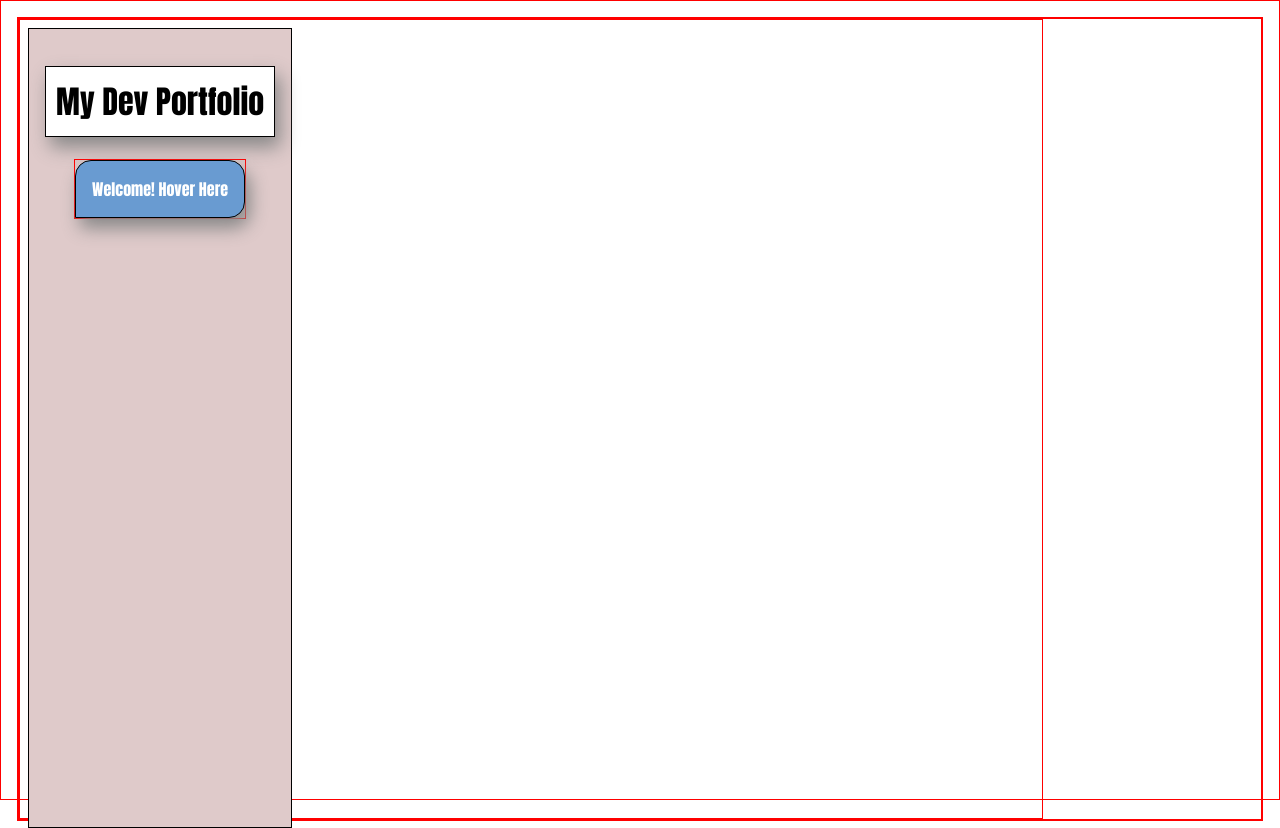
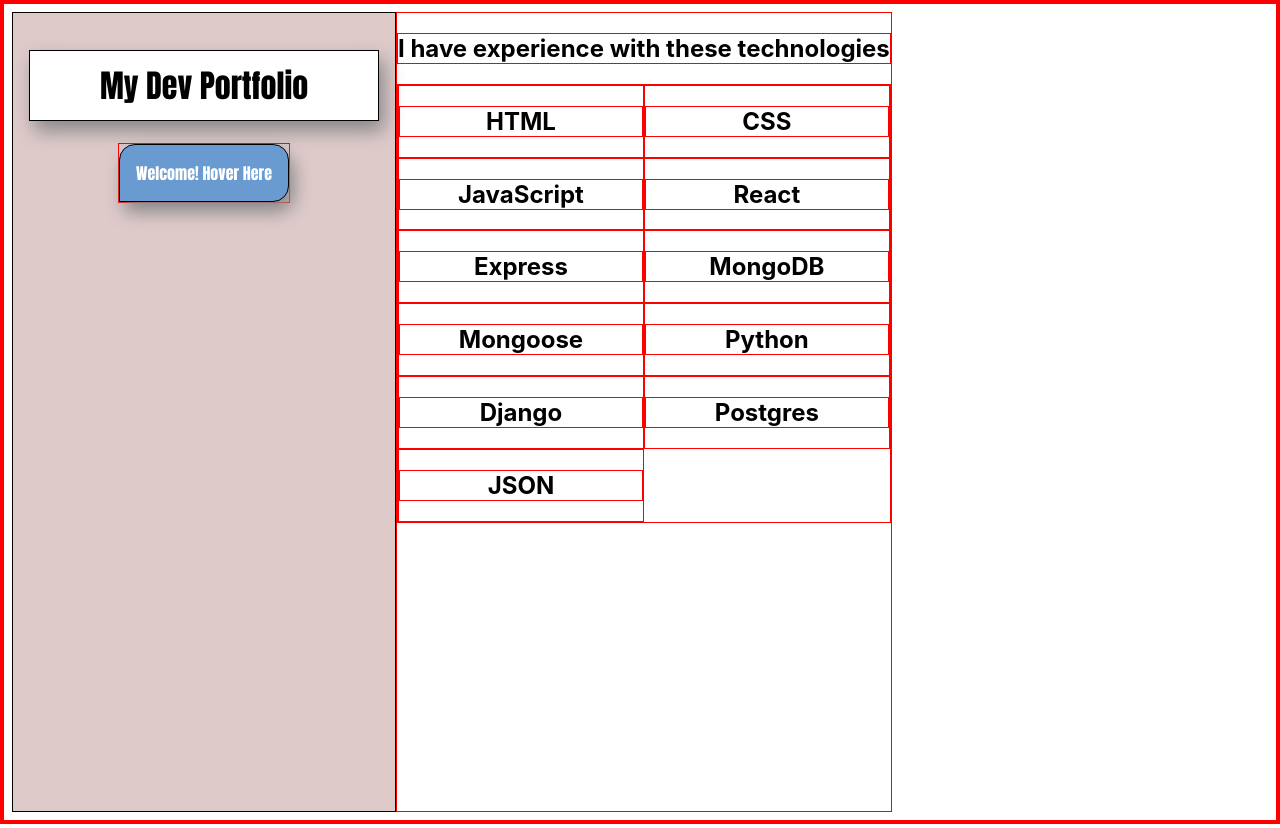
Before and after one commit to ant07hony/Fullstack-Portfolio, a React (Create React App) app: page /skills in a window 1280 px wide. Built offline with nearby package versions, Linux system fonts and the light colour scheme.

Commit message:
add skill section and reformat projects section

```diff
--- a/public/about.json
+++ b/public/about.json
@@ -5,5 +5,5 @@
   "github": "https://github.com/ant07hony",
   "linkedin":"https://www.linkedin.com/in/anthony-blalock/",
   "headshot": "https://i.imgur.com/E8iztsd.jpg",
-  "bio": "I am a stay at home father currently enrolled in General Assembly Immersive Program for Software Engineering. Upon graduation I will have experience working with HTML, CSS, JavaScript, React, Express.js, EJS, MongoDB, Mongoose, Python, Django, PostgresSQL and JSON. Navigate to the PROJECTS section to take a peek at some of my projects. If you would like to get into contact with me for any reason, my contact info can be accessed via the Resume link or use the LinkedIn link to send me a message."
+  "bio": "I am a stay at home father currently enrolled in General Assembly Immersive Program for Software Engineering. Navigate to the PROJECTS section to take a peek at some of my projects and check out the SKILLS section to see a list of technologies I've used. If you would like to get into contact with me for any reason, my contact info can be accessed via the Resume link or use the LinkedIn link to send me a message."
 }
--- /dev/null
+++ b/public/skills.json
@@ -0,0 +1,46 @@
+[
+    {
+        "name": "HTML",
+        "image": ""
+    },
+    {
+        "name": "CSS",
+        "image": ""
+    },
+    {
+        "name": "JavaScript",
+        "image": ""
+    },
+    {
+        "name": "React",
+        "image": ""
+    },
+    {
+        "name": "Express",
+        "image": ""
+    },
+    {
+        "name": "MongoDB",
+        "image": ""
+    },
+    {
+        "name": "Mongoose",
+        "image": ""
+    },
+    {
+        "name": "Python",
+        "image": ""
+    },
+    {
+        "name": "Django",
+        "image": ""
+    },
+    {
+        "name": "Postgres",
+        "image": ""
+    },
+    {
+        "name": "JSON",
+        "image": ""
+    }
+]
--- a/src/components/App/App.css
+++ b/src/components/App/App.css
@@ -3,18 +3,14 @@
   border: red solid 1px;
 }
 
-html {
+.App {
+  display: flex;
+  /* height: 100vh;
+  width: 80vw; */
   height: 100%;
   width: 100%;
-  padding: 2vmin;
-}
-
-.App {
-  display: flex;
-  height: 100vh;
-  width: 80vw;
   text-align: center;
-  padding: 1vmin 1vmin 5vmin 1vmin;
+  padding: 1vmin;
 }
 
 .App-logo {
@@ -26,6 +22,7 @@ html {
   background-color: rgb(223, 202, 202);
   padding: 2vmin;
   height: 100vh;
+  width: 30vw;
   font-family: Impact, Haettenschweiler, 'Arial Narrow Bold', sans-serif;
   border: solid black 1px;
 }
@@ -34,6 +31,7 @@ html {
   border: solid black 1px;
   background-color: white;
   padding: 10px;
+  font-size: 4vmin;
   box-shadow: 5px 10px 18px #888888;
 }
 
@@ -60,8 +58,8 @@ html {
 
 .project-card{
   border: solid black 1px;
-  height: 300px;
-  width: 250px;
+  height: 20vmin;
+  width: 60vw;
   margin: 3vmin;
   padding: 2vmin;
   border-radius: 2vmin;
@@ -92,7 +90,7 @@ html {
 .project-card-content>h1 {
   height: 10%;
   margin: 0;
-  font-size: 18px;
+  font-size: 1vmin;
   margin-bottom: 5px;
 }
 
@@ -103,7 +101,12 @@ html {
   display: flex;
   flex-direction: column;
   align-content: center;
+}
 
+.project-info{
+  display: flex;
+  font-size: 3vmin;
+  justify-content: center;
 }
 
 .project-card-content-hover {
@@ -138,10 +141,9 @@ html {
  display: flex;
  width: 100%;
  padding: 0 auto;
- align-items: flex-start;
  flex-direction: row;
  flex-wrap: wrap;
-
+ justify-content: center;
 }
 
 .dropdown-content {
@@ -238,3 +240,10 @@ html {
   background-color: rgb(58, 110, 166);
   box-shadow: 5px 10px 18px #888888;
 }
+
+/* SKILLS */
+
+.skills-grid{
+  display: grid;
+  grid-template-columns: 1fr 1fr;
+}
--- a/src/components/App/App.js
+++ b/src/components/App/App.js
@@ -2,12 +2,11 @@ import './App.css'
 import Header from '../Header';
 import Footer from '../Footer';
 import { Route, Routes } from "react-router-dom";
-import MyLinks from '../../pages/MyLinks';
+import Skills from '../../pages/Skills';
 import About from '../../pages/About';
 import Projects from '../../pages/Projects';
 
 function App() {
-  const url = "http://localhost:4000/"
 
   return (
     <div className="App">
@@ -24,12 +23,13 @@ function App() {
             element={<Projects />}
           />
 
-          {/* <Route
-            path="/about"
-            element={<About />}
-          /> */}
+          <Route
+            path="/skills"
+            element={<Skills />}
+          />
 
         </Routes>
+        {/* <Footer/> */}
 
     </div>
   )
--- a/src/components/Footer.js
+++ b/src/components/Footer.js
@@ -1,5 +1,11 @@
 function Footer(props){
-    return <h1>Footer</h1>
+    return (
+        <>
+        <h1>Footer</h1>
+        <a href="https://www.flaticon.com/free-icons/linkedin" title="linkedin icons">Linkedin icons created by Freepik - Flaticon</a>
+        </>
+    )
 }
 
+
 export default Footer
--- a/src/components/Header.js
+++ b/src/components/Header.js
@@ -13,9 +13,9 @@ function Header(props) {
                         <Link to="/" >
                             <div>ABOUT </div>
                         </Link>
-                        {/* <Link to="/about">
-                            <div>ABOUT</div>
-                        </Link> */}
+                        <Link to="/skills">
+                            <div>SKILLS</div>
+                        </Link>
                         <Link to="/projects">
                             <div>PROJECTS</div>
                         </Link>
--- a/src/pages/About.js
+++ b/src/pages/About.js
@@ -22,12 +22,18 @@ function About(props){
             <div className="about-links">
             <a href={ about.resume }>Resume</a>
             <a href={about.github}>Github</a>
-            <a href={about.linkedin}>LinkedIn</a>
+            <img></img><a href={about.linkedin}>LinkedIn</a>
             </div>
             <p>{ about.bio }</p>
         </div>
     )
-    return about ? loaded() : <h1>Loading...</h1>
+    return (
+        <div>
+        {about ? loaded() : <h1>Loading...</h1>}
+        <a href="https://www.flaticon.com/free-icons/linkedin" title="linkedin icons">Linkedin icons created by Freepik - Flaticon</a>
+        </div>
+
+    )
 }
 
 export default About
--- a/src/pages/MyLinks.js
+++ /dev/null
@@ -1,20 +0,0 @@
-function MyLinks(props){
-    return (
-        <div className="contact-info">
-        <div className="my-links-title">
-            <h1>My Links</h1>
-        </div>
-        <div>
-        <div>
-            <p>Below are </p>
-        </div>
-            <a>LINKEDIN</a>
-            <a>RESUME</a>
-            <a>GITHUB</a>
-        </div>
-
-        </div>
-    )
-}
-
-export default MyLinks
--- a/src/pages/Projects.js
+++ b/src/pages/Projects.js
@@ -14,15 +14,15 @@ function Projects(props) {
     //     setProjects(data)
     // }
 
-    async function getProjectsData(){
-        try{
+    async function getProjectsData() {
+        try {
             const response = await fetch("./projects.json")
 
             const data = await response.json()
 
             setProjects(data)
 
-        }catch(err){
+        } catch (err) {
             console.log(err)
         }
     }
@@ -33,10 +33,16 @@ useEffect(() => { getProjectsData() }, [])
     const loaded = () => {
         return projects?.map((project, idx) => (
 
+
             <div key={idx} className="project-card">
                 <div className="project-card-content">
+                    <div className="project-info">
                         <h1>{project.name}</h1>
+                        {/* <p>{project.description}</p> */}
+                    </div>
+                    {/* <div>
                         <img src={project.image} alt="{project.name}"></img>
+                    </div> */}
                     <div className="project-card-content-hover">
                         <img src={project.image} alt="{project.name}"></img>
                         <div>
@@ -50,10 +56,12 @@ useEffect(() => { getProjectsData() }, [])
                 </div>
             </div>
 
+
         ))
     }
     return (
         <div className="project-container">
+        <h1>My Projects</h1>
             {projects ? loaded() : <h1>Loading...</h1>}
         </div>
     )
--- /dev/null
+++ b/src/pages/Skills.js
@@ -0,0 +1,46 @@
+import { useState, useEffect } from "react";
+
+function Skills(props) {
+
+    const [skills, setSkills] = useState(null)
+
+    async function getSkillData() {
+        try {
+            const response = await fetch("./skills.json")
+
+            const data = await response.json()
+
+            setSkills(data)
+
+        } catch (err) {
+            console.log(err)
+        }
+    }
+
+    useEffect(() => { getSkillData() }, [])
+
+    const loaded = () => {
+        return (
+        skills?.map((skill, idx) => (
+            <div key={idx}>
+            <h2>{skill.name}</h2>
+            {/* <img>{skill.image}</img> */}
+            </div>
+        ))
+        )
+
+    }
+
+    return (
+        <div className="skills">
+            <h2>I have experience with these technologies</h2>
+
+            <div className="skills-grid">
+            {skills ? loaded() : <h1>Loading...</h1>}
+
+            </div>
+        </div>
+    )
+}
+
+export default Skills
```
Lines whose indentation alone changed are shown as unchanged.
